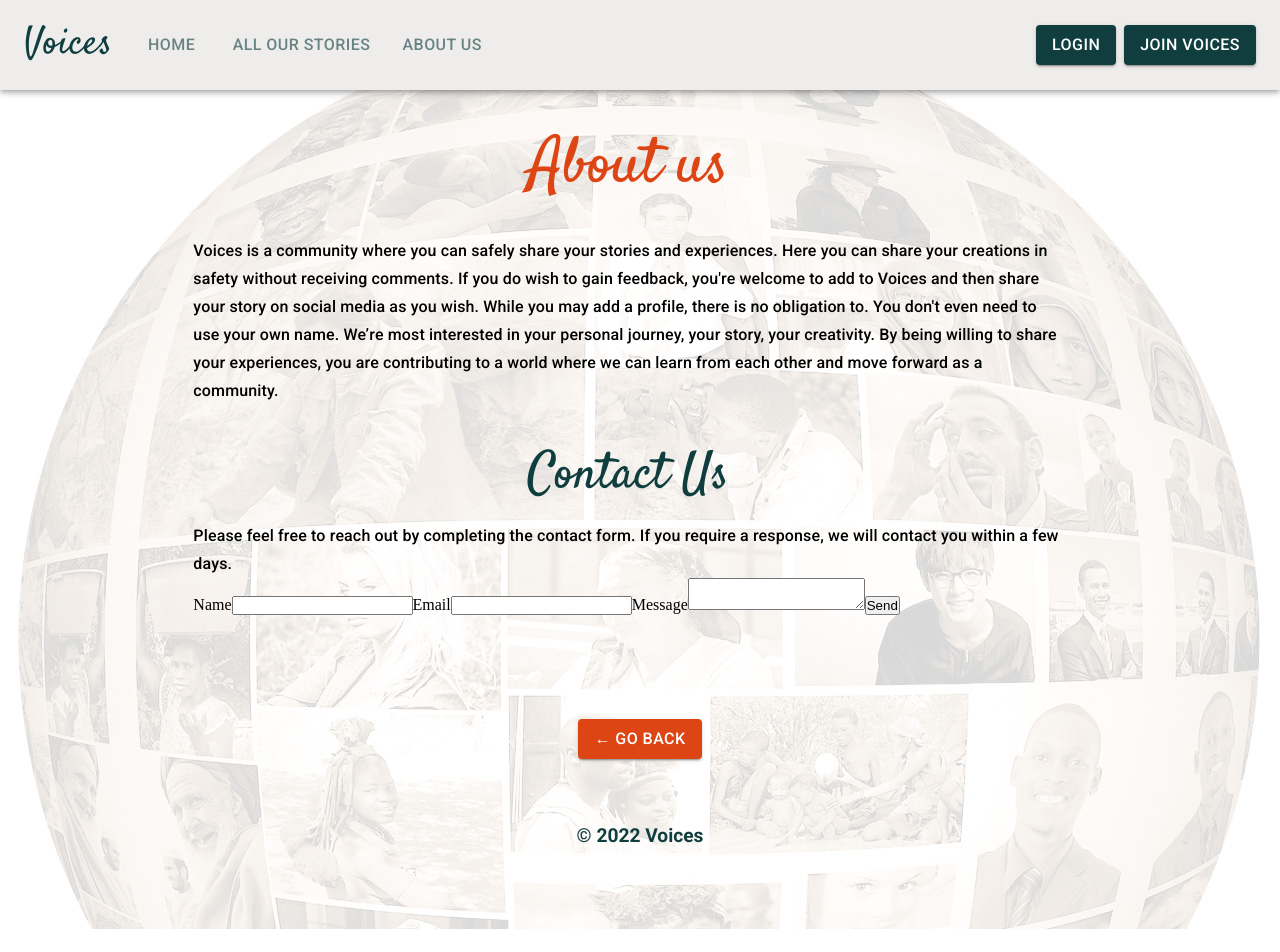
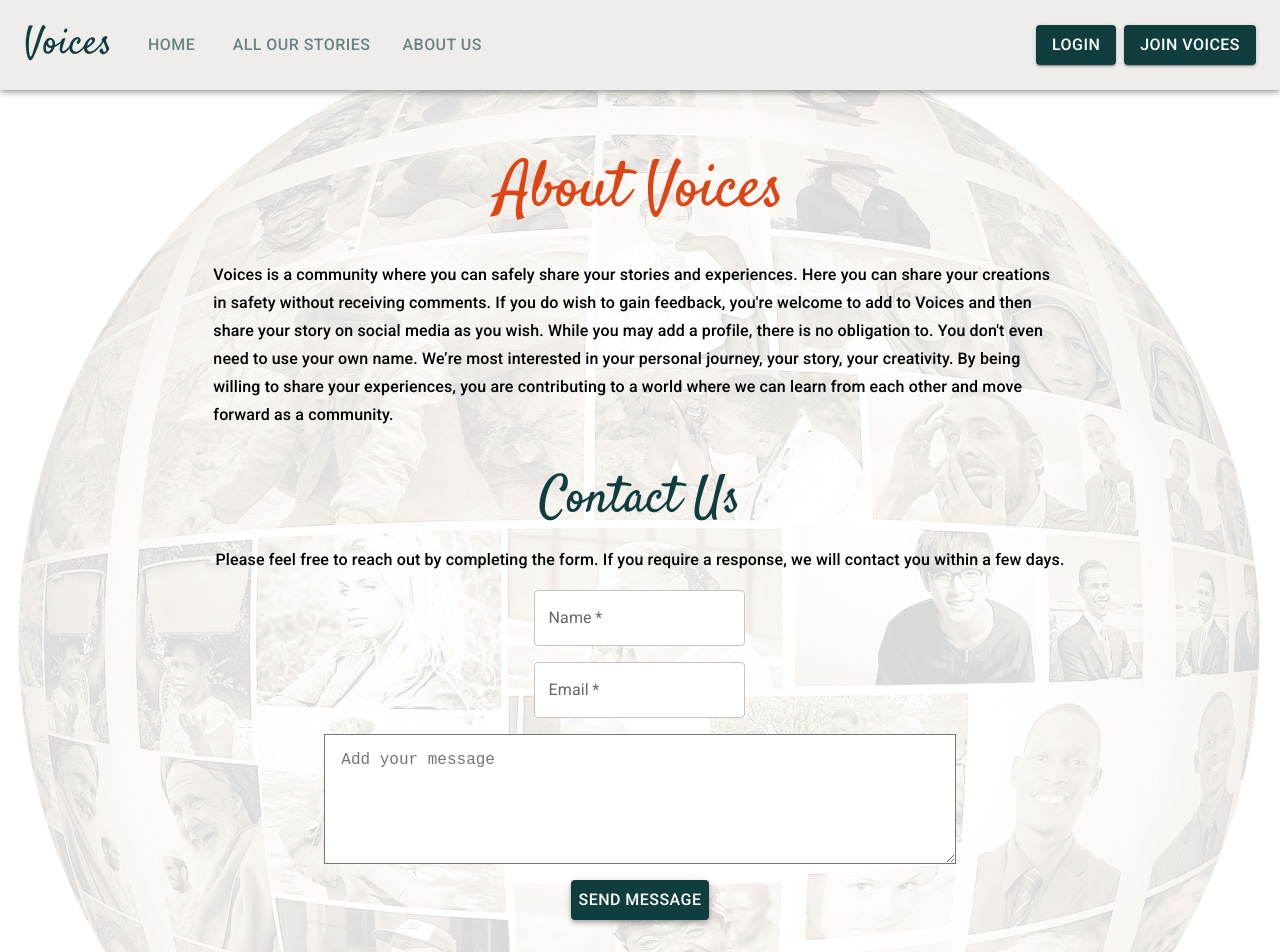
Before and after one commit to grace-anderson/voices, a React (Create React App) app in the folder client/: page /about in a window 1280 px wide. Shown: the top 952 px of the page. Before the commit the page ends 929 px from the top, so only its background shows below. Built offline with nearby package versions, Linux system fonts and the light colour scheme.

Commit message:
Updated contact form formatting

```diff
--- a/client/src/components/ContactForm/index.jsx
+++ b/client/src/components/ContactForm/index.jsx
@@ -1,6 +1,28 @@
 import React, { useRef } from "react";
-// import { validateEmail, validateName, validateMessage } from "../utils/helpers";
 import emailjs from "emailjs-com";
+
+import {
+  Box,
+  Button,
+  styled,
+  TextareaAutosize,
+  TextField,
+} from "@mui/material";
+
+const CustomisedSubmitButton = styled(Button)`
+  font-size: 1rem;
+  color: white;
+  font-weight: 500;
+  background: #103e3f;
+  text-align: center;
+  box-shadow: 0px 2px 4px -1px rgb(0 0 0 / 20%),
+    0px 4px 5px 0px rgb(0 0 0 / 14%), 0px 1px 10px 0px rgb(0 0 0 / 12%);
+  :hover {
+    color: white;
+    font-weight: 700;
+    background: #dd4614;
+  }
+`;
 
 function ContactForm() {
   const form = useRef();
@@ -16,22 +38,87 @@ function ContactForm() {
         "qN8AKYtpmiXqcVjJg"
       )
       .then(
-        result => console.log(result.text),
-        error => console.log(error.text)
+        (result) => console.log(result.text),
+        (error) => console.log(error.text)
       );
-      e.target.reset()
+    e.target.reset();
   };
 
   return (
-    <form ref={form} onSubmit={sendEmail}>
-      <label>Name</label>
-      <input type="text" name="user_name" />
-      <label>Email</label>
-      <input type="email" name="user_email" />
-      <label>Message</label>
-      <textarea name="message" />
-      <input type="submit" value="Send" />
-    </form>
+    <>
+      <Box sx={{ flexGrow: 1 }}>
+        <form ref={form} onSubmit={sendEmail}>
+          <Box
+            style={{
+              display: "flex",
+              flexDirection: "column",
+              alignItems: "center",
+              marginLeft: "auto",
+              marginRight: "auto",
+            }}
+          >
+            {/* <label>Name</label> */}
+            {/* <input type="text" name="user_name" /> */}
+            <TextField
+              placeholder="Enter your name"
+              label="Name"
+              name="user_name"
+              variant="outlined"
+              style={{
+                backgroundColor: "white",
+                fontFamily: "Roboto', sans-serif",
+              }}
+              type="text"
+              required
+            />
+            {/* <label>Email</label> */}
+            {/* <input type="email" name="user_email" /> */}
+            <TextField
+              placeholder="Enter your email"
+              label="Email"
+              name="user_email"
+              variant="outlined"
+              style={{
+                backgroundColor: "white",
+                fontFamily: "Roboto', sans-serif"
+              }}
+              type="email"
+              required
+              sx={{ marginTop: 2, marginBottom: 2 }}
+            />
+            {/* <label>Message</label> */}
+            {/* <textarea name="message" /> */}
+            <TextareaAutosize
+              placeholder="Add your message"
+              label="Message"
+              name="message"
+              variant="outlined"
+              type="text"
+              required
+              style={{
+                backgroundColor: "white",
+                padding: "1rem",
+                height: "6rem",
+                width: "70%",
+                fontFamily: "Roboto', sans-serif",
+                fontSize: "1rem",
+                whiteSpace: "pre-wrap",
+              }}
+            />
+            {/* <input type="submit" value="Send" /> */}
+            <Box
+              style={{ cursor: "pointer" }}
+              textAlign={"center"}
+              sx={{ marginTop: 2, marginBottom: 2 }}
+            >
+              <CustomisedSubmitButton type="submit" value="Send">
+                SEND MESSAGE
+              </CustomisedSubmitButton>
+            </Box>
+          </Box>
+        </form>
+      </Box>
+    </>
   );
 }
 
--- a/client/src/pages/About.jsx
+++ b/client/src/pages/About.jsx
@@ -5,7 +5,7 @@ import { Grid, Typography } from "@mui/material";
 
 const About = () => {
   return (
-    <Grid container spacing={3}>
+    <Grid container>
       <Grid container sx={{ placeItems: "center" }}>
         {/* heading row */}
         <Grid item xs={1} />
@@ -20,7 +20,7 @@ const About = () => {
           }}
         >
           <Typography variant="h1" sx={{ marginBottom: "2rem" }}>
-            About us
+            About Voices
           </Typography>
         </Grid>
         <Grid item xs={1} />
@@ -63,8 +63,8 @@ const About = () => {
         {/* Contact form heading*/}
         <Grid item xs={1} md={2} />
         <Grid item xs={10} md={8}>
-          <Typography variant="subtitle1" sx={{ fontWeight: 500 }}>
-            Please feel free to reach out by completing the contact form. If you
+          <Typography variant="subtitle1" sx={{ fontWeight: 500, textAlign: "center", marginBottom: "1rem" }}>
+            Please feel free to reach out by completing the form. If you
             require a response, we will contact you within a few days.
           </Typography>
         </Grid>
```
